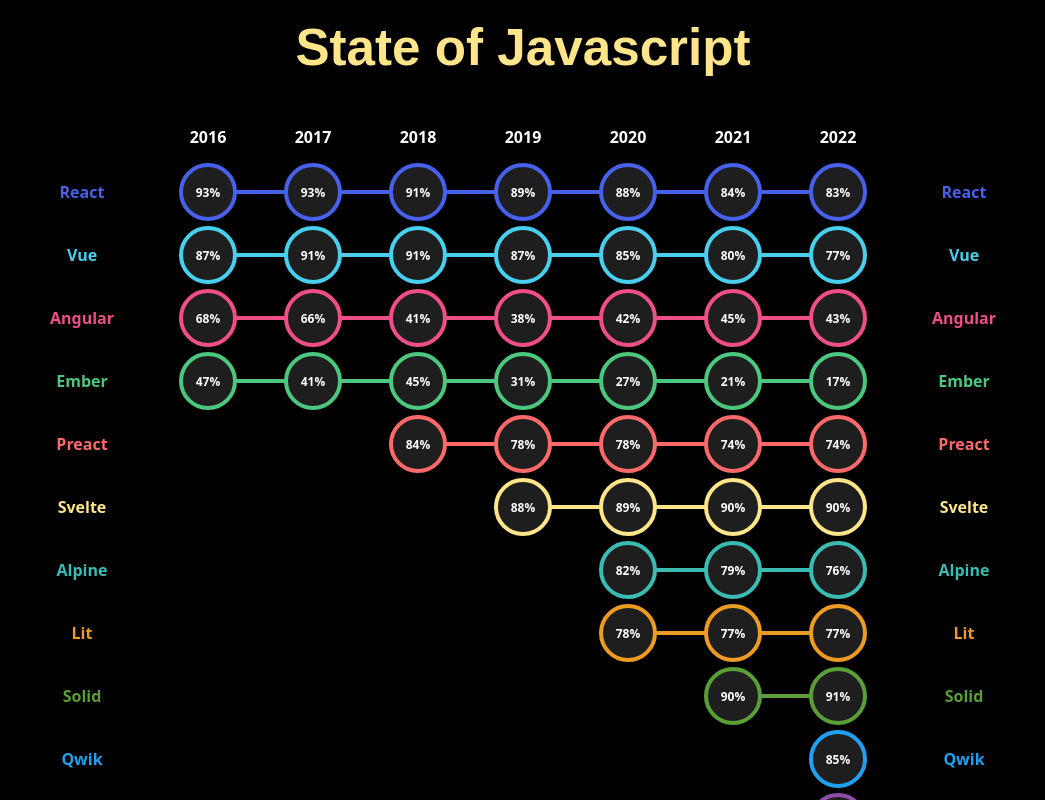
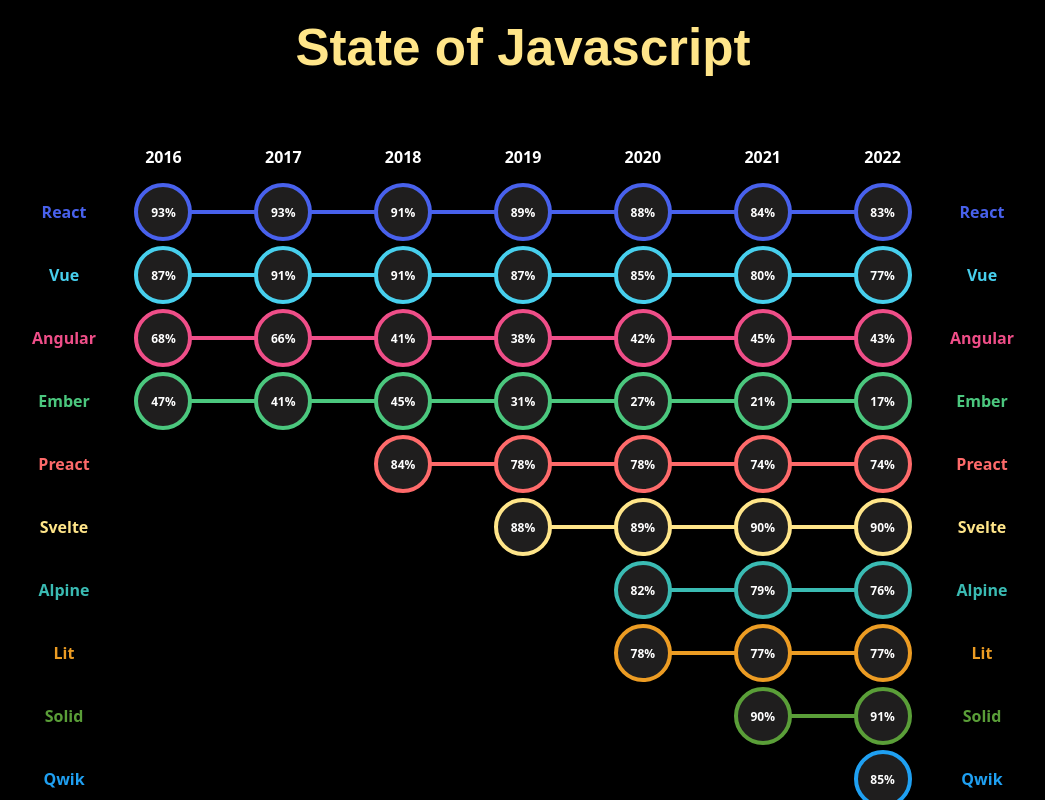
Before and after one commit to CatAvadani/frontend-framework-CatAvadani, a Svelte app: page /retention in a window 1280 px wide. Shown: the top 800 px of the page, without its empty margins (117-1162 px from the left). Built offline with nearby package versions, Linux system fonts and the light colour scheme.

Commit message:
Add main

```diff
--- a/src/components/Chart.svelte
+++ b/src/components/Chart.svelte
@@ -13,6 +13,7 @@
     }
 
 </script>
+<main class="main-content">
 <div class="scrollable-container" data-cy="chart">
   <div class="chart-container"  style="--num-years: {years.length};">
     <!-- Empty cell -->
@@ -50,7 +51,7 @@
 </div>
 </div>
 
-
+</main>
 
 <style>
   .scrollable-container {
@@ -59,13 +60,22 @@
     overflow-x: auto;
   }
 
+  .main-content {
+  display: flex;
+  justify-content: center;
+  padding: 20px;
+}
+
   .chart-container {
     padding-top: 20px;
     padding-bottom: 20px;
     display: grid;
-    grid-template-columns: auto repeat(var(--num-years), 100px) auto;
+    /* grid-template-columns: auto repeat(7, 100px) auto; */
+  grid-template-columns: auto repeat(7, minmax(0, 1fr)) auto;
+
     gap: 5px;
     align-items: center;
+    min-width: max-content;
     /* background: #1f1e1e; */
     color: white;
     margin: auto;
@@ -128,6 +138,8 @@
   }
 
   /* Responsive adjustments for smaller screens */
+
+/*
   @media (max-width: 768px) {
     .chart-container {
       grid-template-columns: auto repeat(var(--num-years), 50px) auto;
@@ -148,5 +160,5 @@
     .circle {
       --circle-size: 30px;
     }
-  }
+  } */
 </style>
```
